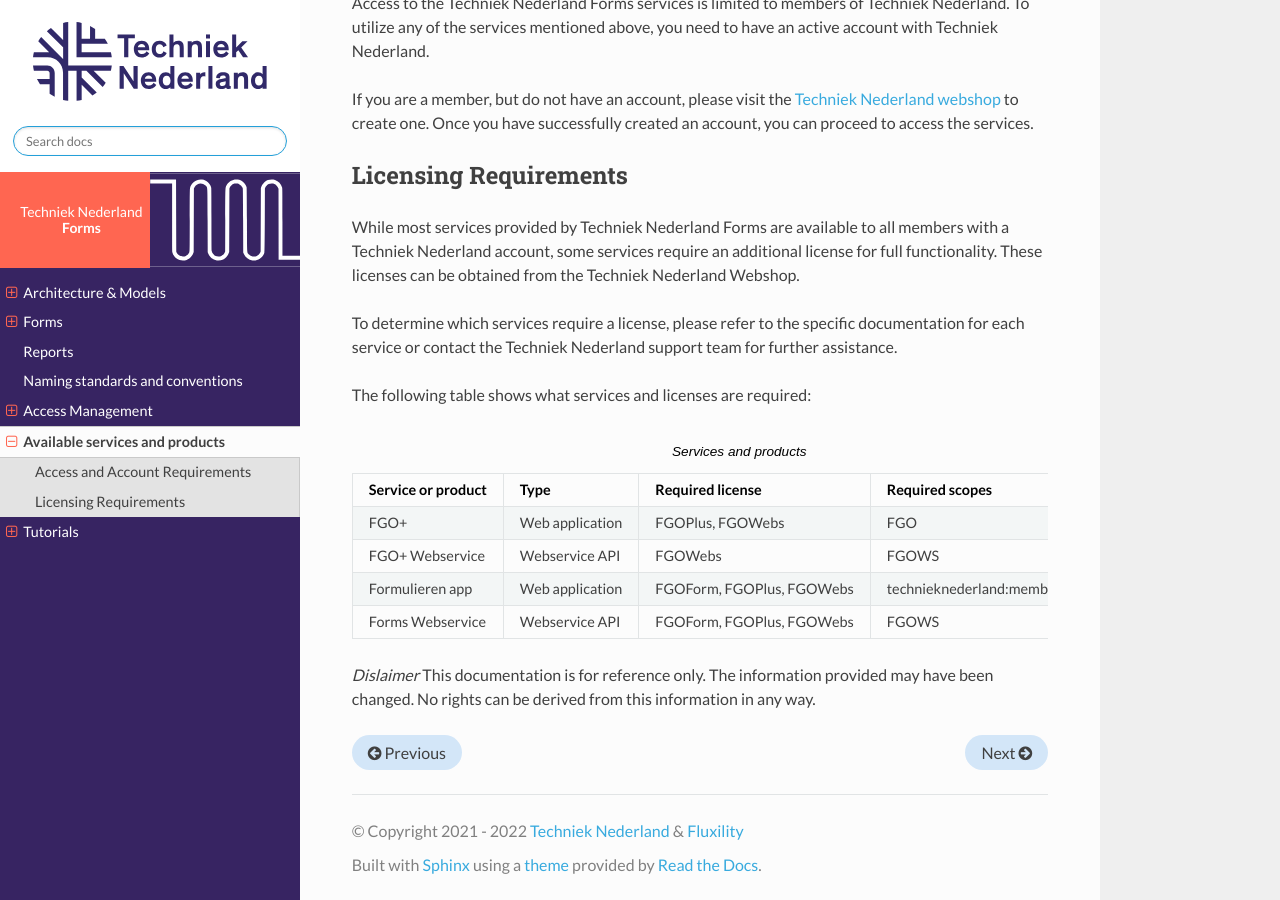
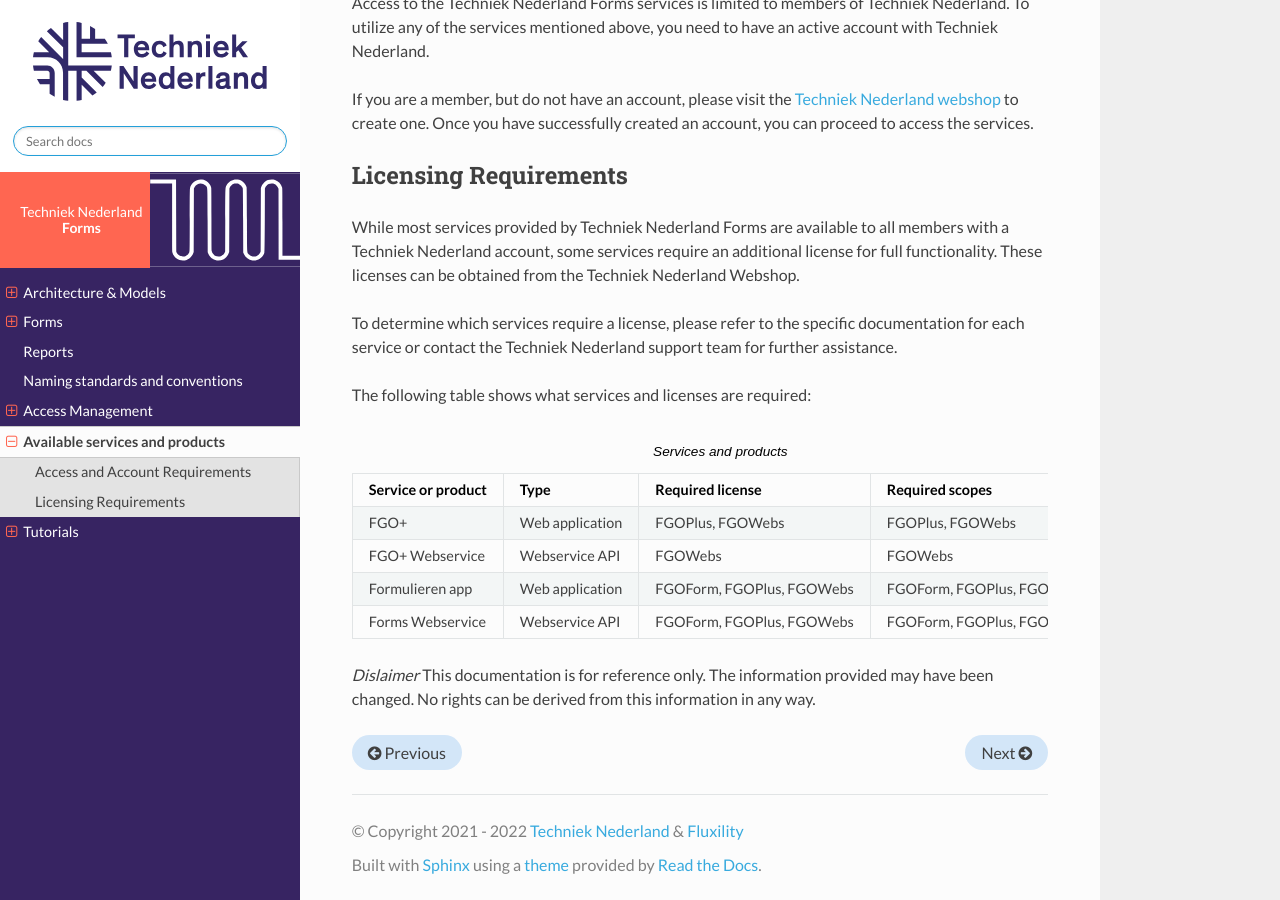
Before and after one commit to Techniek-Nederland/techniek-nederland-formulieren, a Sphinx documentation site: the page built from source/available-services/index.rst, in a window 1280 px wide and 900 px high, scrolled down 513 px. Built offline with Sphinx 7.4.7 and the Read the Docs theme 2.0.0, drawn with Linux system fonts in a browser that asks for light colours.

Commit message:
Update scopes

```diff
--- a/source/available-services/index.rst
+++ b/source/available-services/index.rst
@@ -42,22 +42,22 @@ The following table shows what services and licenses are required:
     *   - FGO+
         - Web application
         - FGOPlus, FGOWebs
-        - FGO
+        - FGOPlus, FGOWebs
 
     *   - FGO+ Webservice
         - Webservice API
         - FGOWebs
-        - FGOWS
+        - FGOWebs
 
     *   - Formulieren app
         - Web application
         - FGOForm, FGOPlus, FGOWebs
-        - technieknederland:membership, FGO
+        - FGOForm, FGOPlus, FGOWebs
 
     *   - Forms Webservice
         - Webservice API
         - FGOForm, FGOPlus, FGOWebs
-        - FGOWS
+        - FGOForm, FGOPlus, FGOWebs
 
 
 
```
